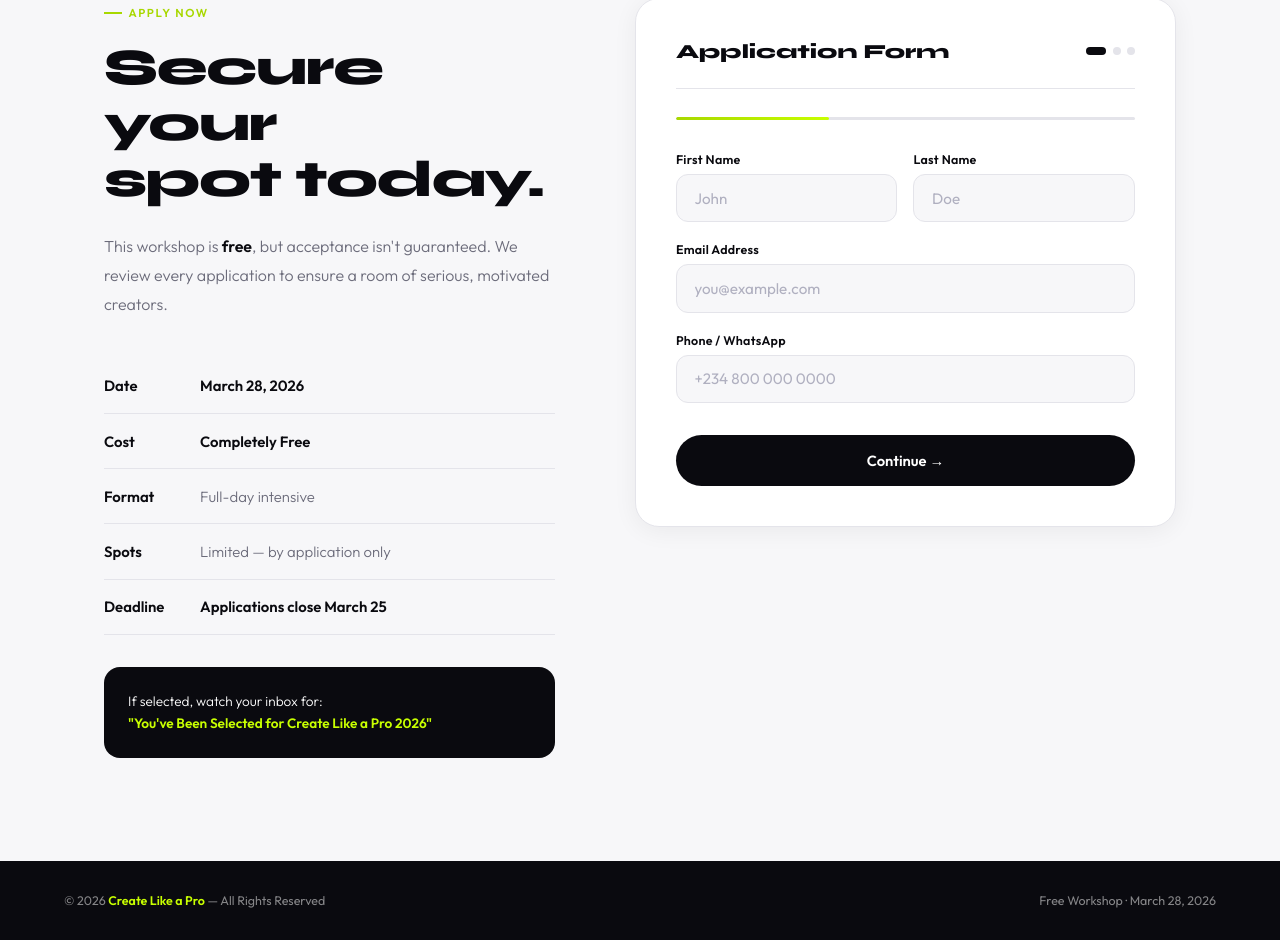
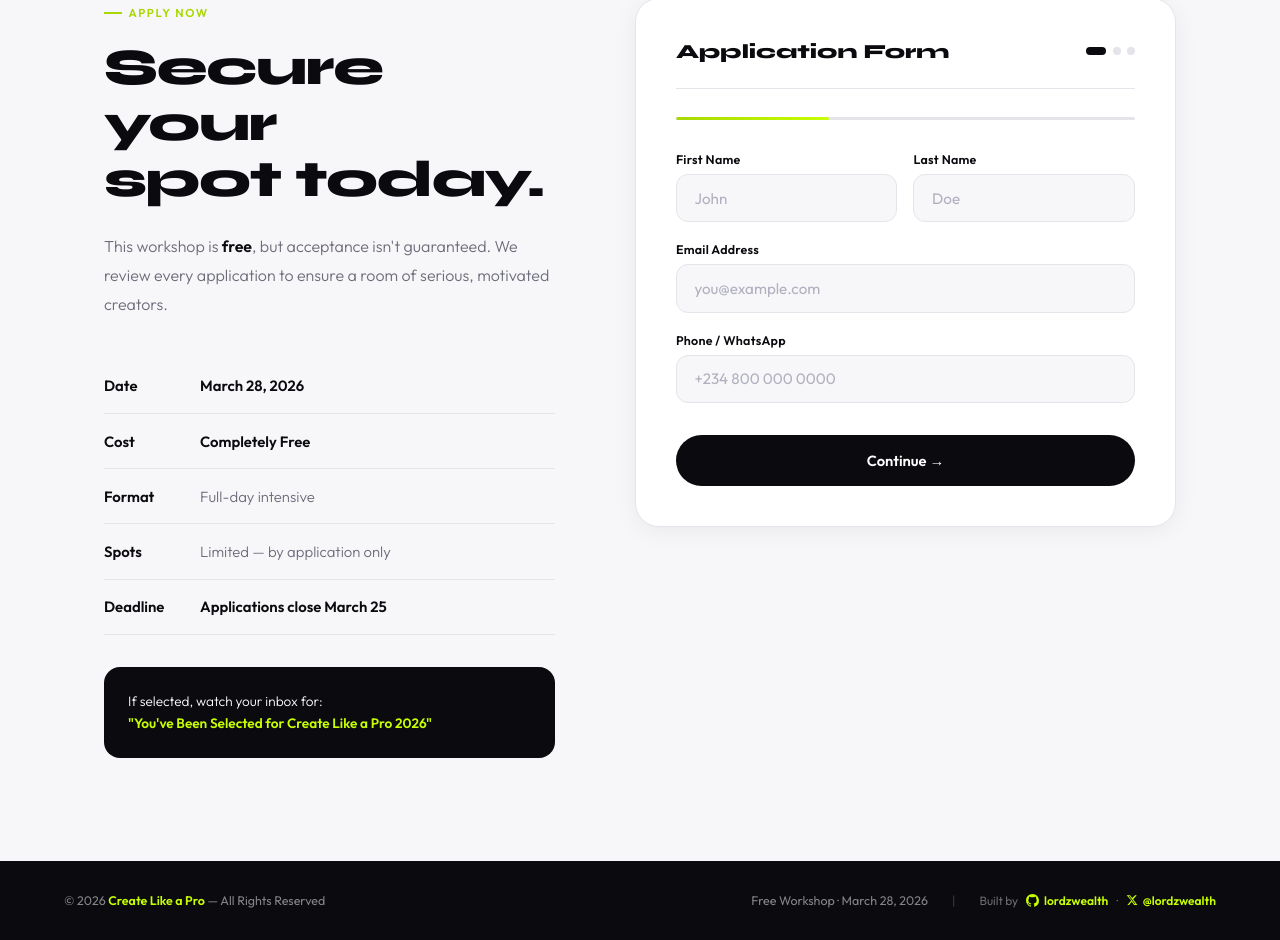
Before and after one commit to lordzwealth/createlikeapro, a plain HTML site: page index.html in a window 1280 px wide. Shown: the part 4186-5126 px from the top of the page. Drawn offline with Linux system fonts and the light colour scheme.

Commit message:
Update index.html

```diff
--- a/index.html
+++ b/index.html
@@ -1295,7 +1295,22 @@ footer strong { color: var(--lime); font-weight: 700; }
 
 <footer>
   <div>© 2026 <strong>Create Like a Pro</strong> — All Rights Reserved</div>
-  <div>Free Workshop · March 28, 2026</div>
+  <div style="display:flex; align-items:center; gap:1.5rem; flex-wrap:wrap;">
+    <span>Free Workshop · March 28, 2026</span>
+    <span style="color:rgba(255,255,255,0.2);">|</span>
+    <span style="display:flex; align-items:center; gap:0.5rem; color:rgba(255,255,255,0.4); font-size:0.75rem;">
+      Built by
+      <a href="https://github.com/lordzwealth" target="_blank" rel="noopener" style="color:var(--lime); text-decoration:none; font-weight:600; display:inline-flex; align-items:center; gap:0.3rem; opacity:1; transition:opacity 0.2s;" onmouseover="this.style.opacity='0.65'" onmouseout="this.style.opacity='1'">
+        <svg width="13" height="13" viewBox="0 0 24 24" fill="currentColor"><path d="M12 0C5.37 0 0 5.37 0 12c0 5.31 3.435 9.795 8.205 11.385.6.105.825-.255.825-.57 0-.285-.015-1.23-.015-2.235-3.015.555-3.795-.735-4.035-1.41-.135-.345-.72-1.41-1.23-1.695-.42-.225-1.02-.78-.015-.795.945-.015 1.62.87 1.845 1.23 1.08 1.815 2.805 1.305 3.495.99.105-.78.42-1.305.765-1.605-2.67-.3-5.46-1.335-5.46-5.925 0-1.305.465-2.385 1.23-3.225-.12-.3-.54-1.53.12-3.18 0 0 1.005-.315 3.3 1.23.96-.27 1.98-.405 3-.405s2.04.135 3 .405c2.295-1.56 3.3-1.23 3.3-1.23.66 1.65.24 2.88.12 3.18.765.84 1.23 1.905 1.23 3.225 0 4.605-2.805 5.625-5.475 5.925.435.375.81 1.095.81 2.22 0 1.605-.015 2.895-.015 3.3 0 .315.225.69.825.57A12.02 12.02 0 0 0 24 12c0-6.63-5.37-12-12-12z"/></svg>
+        lordzwealth
+      </a>
+      ·
+      <a href="https://x.com/lordzwealth" target="_blank" rel="noopener" style="color:var(--lime); text-decoration:none; font-weight:600; display:inline-flex; align-items:center; gap:0.3rem; opacity:1; transition:opacity 0.2s;" onmouseover="this.style.opacity='0.65'" onmouseout="this.style.opacity='1'">
+        <svg width="12" height="12" viewBox="0 0 24 24" fill="currentColor"><path d="M18.244 2.25h3.308l-7.227 8.26 8.502 11.24H16.17l-4.714-6.231-5.401 6.231H2.746l7.73-8.835L1.254 2.25H8.08l4.253 5.622 5.911-5.622zm-1.161 17.52h1.833L7.084 4.126H5.117z"/></svg>
+        @lordzwealth
+      </a>
+    </span>
+  </div>
 </footer>
 
 <script>
```
